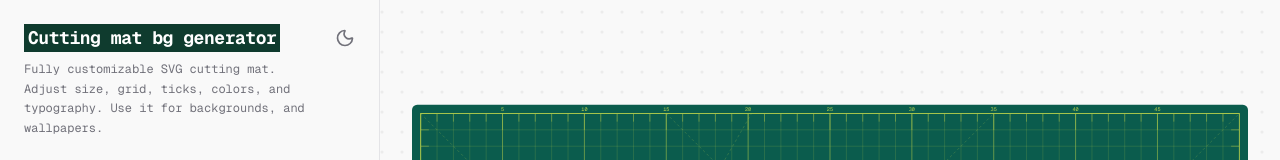
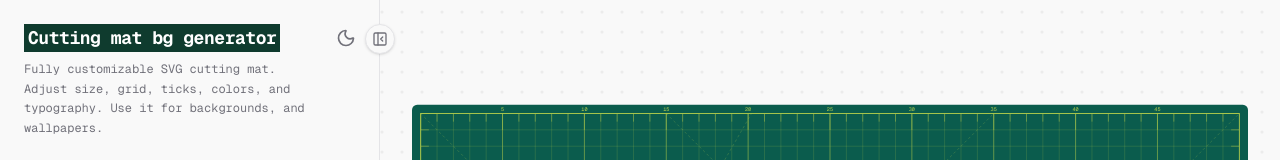
Before and after one commit to codewithdhruba01/Cutting_Mat, a Next.js app: page / in a window 1280 px wide. Shown: the top 160 px of the page. Built offline with nearby package versions, Linux system fonts and the light colour scheme.

Commit message:
Add collapse/expand functionality to Sidebar component; update layout and styling

```diff
--- a/src/components/sidebar/Sidebar.tsx
+++ b/src/components/sidebar/Sidebar.tsx
@@ -1,7 +1,7 @@
 "use client";
 
 import { useState, useEffect } from "react";
-import { Sun, Moon } from "lucide-react";
+import { Sun, Moon, PanelLeftClose, PanelLeftOpen } from "lucide-react";
 import { useTheme } from "next-themes";
 import { MatSizeControl } from "./MatSizeControl";
 import { ColorControl } from "./ColorControl";
@@ -82,8 +82,12 @@ export function SidebarContent() {
 }
 
 export function Sidebar({ className }: { className?: string }) {
+  const [isCollapsed, setIsCollapsed] = useState(false);
+
   return (
-    <div className={cn("w-95 shrink-0 h-full bg-background border-r flex flex-col z-20", className)} suppressHydrationWarning>
+    <div className={cn("relative z-20 h-full shrink-0 transition-all duration-300", isCollapsed ? "w-0" : "w-95", className)} suppressHydrationWarning>
+      <div className={cn("h-full w-full bg-background flex flex-col overflow-hidden", !isCollapsed && "border-r")}>
+        <div className="flex flex-col h-full w-95 shrink-0">
           <div className="flex-1 overflow-y-auto p-6 auto-hide-scrollbar">
 
             <div className="mb-8">
@@ -100,5 +104,22 @@ export function Sidebar({ className }: { className?: string }) {
              </p>
           </div>
         </div>
+      </div>
+
+      <div
+        className={cn(
+          "absolute top-6 z-50 transition-all duration-300",
+          isCollapsed ? "left-4" : "left-full -translate-x-1/2"
+        )}
+      >
+        <button
+          onClick={() => setIsCollapsed(!isCollapsed)}
+          className="bg-background border rounded-full p-1.5 shadow-sm hover:bg-muted text-muted-foreground hover:text-foreground transition-colors flex items-center justify-center"
+          title={isCollapsed ? "Expand Sidebar" : "Collapse Sidebar"}
+        >
+          {isCollapsed ? <PanelLeftOpen className="w-4 h-4" /> : <PanelLeftClose className="w-4 h-4" />}
+        </button>
+      </div>
+    </div>
   );
 }
```
Lines whose indentation alone changed are shown as unchanged.
